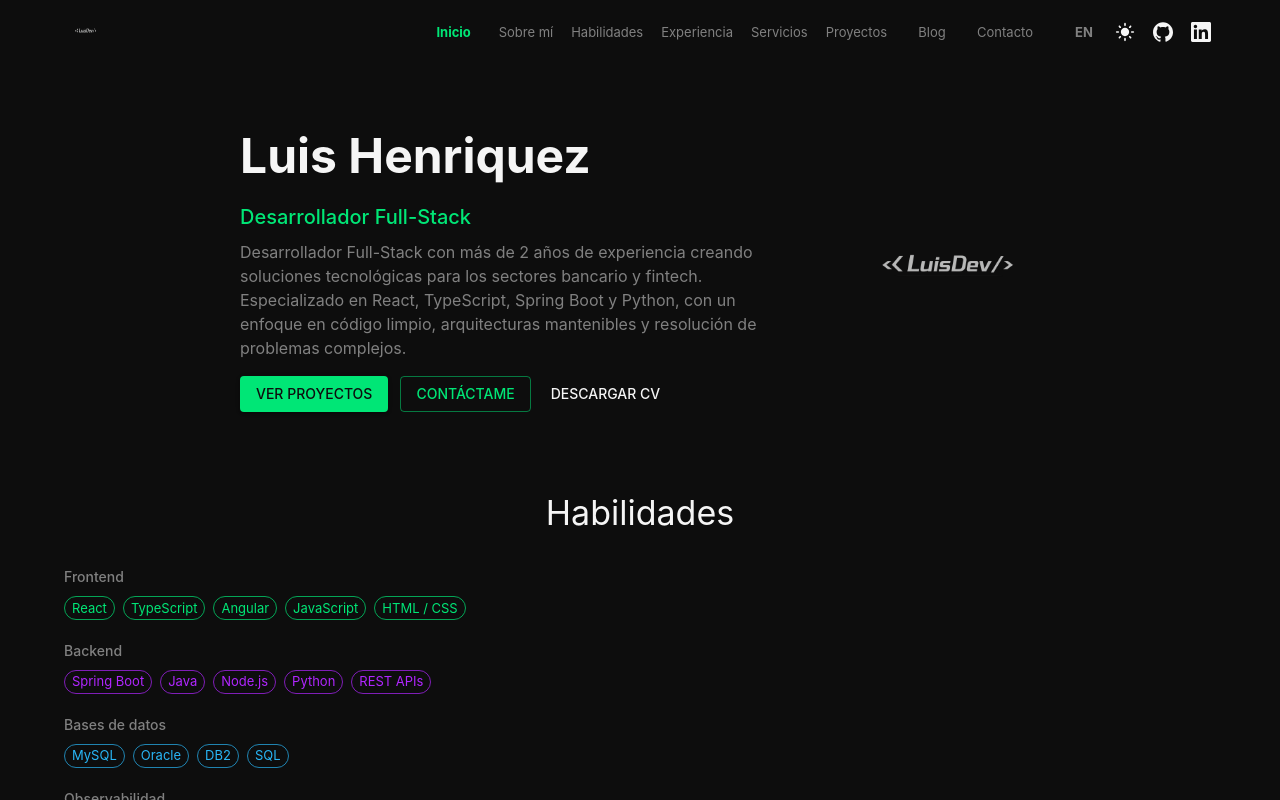
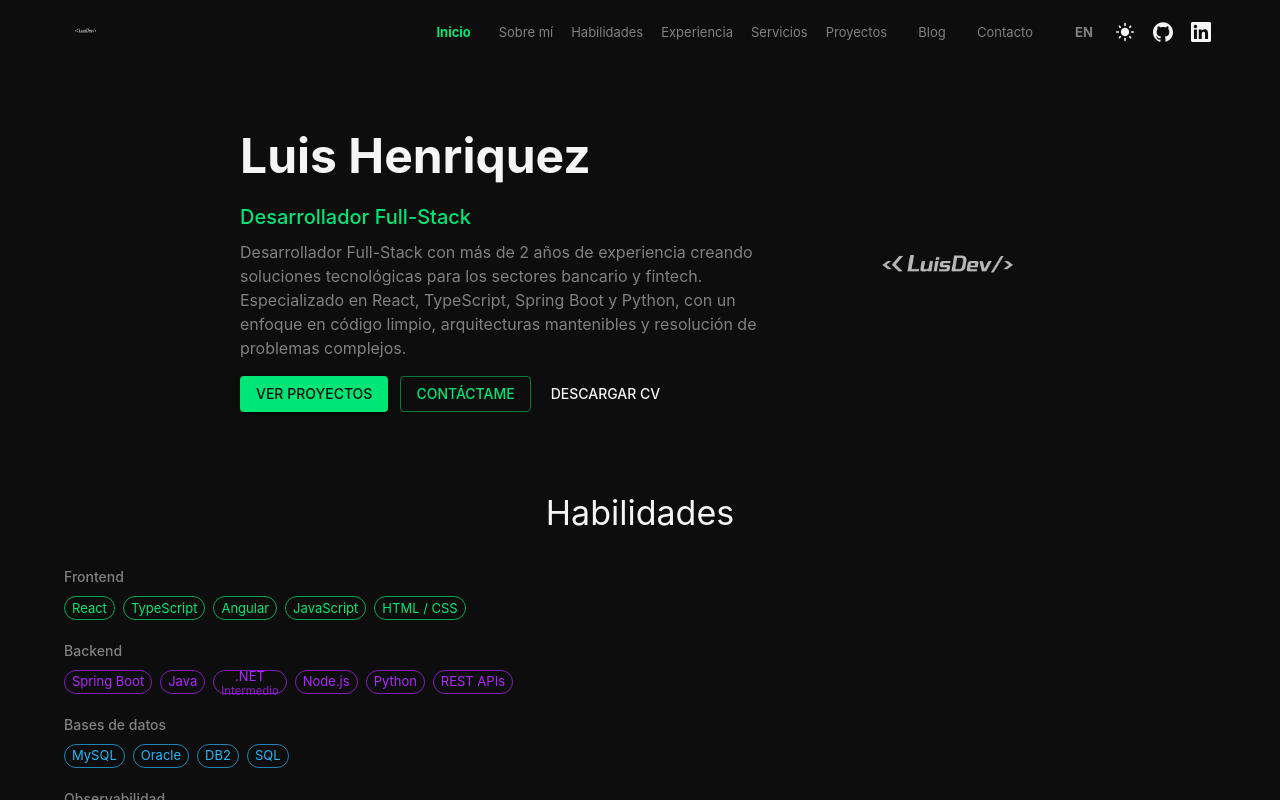
Before and after one commit to luisg210/portfolio, a React (Vite) app: page /portfolio/proyecto/etls-transaccionales in a window 1280 px wide. Both pictures are taken after a click on the picture 86 px from the left and 32 px from the top of the page. Shown: the top 800 px of the page. Built offline with nearby package versions, Linux system fonts and the light colour scheme.

Commit message:
Feat: Add FEL invoicing API project and .NET intermediate skill

```diff
--- a/src/components/Skills.tsx
+++ b/src/components/Skills.tsx
@@ -18,7 +18,27 @@ export const Skills = () => {
             </Typography>
             <Box sx={{ display: 'flex', flexWrap: 'wrap', gap: 1 }}>
               {cat.skills.map(skill => (
-                <Chip key={skill} label={skill} color={cat.color} variant="outlined" size="small" />
+                <Chip
+                  key={skill.name}
+                  color={cat.color}
+                  variant="outlined"
+                  size="small"
+                  label={
+                    skill.level ? (
+                      <Box sx={{ display: 'flex', flexDirection: 'column', alignItems: 'center' }}>
+                        <span>{skill.name}</span>
+                        <Typography
+                          component="span"
+                          sx={{ fontWeight: 500, opacity: 0.65, fontSize: '0.7rem', lineHeight: 1 }}
+                        >
+                          {pick(skill.level, lang)}
+                        </Typography>
+                      </Box>
+                    ) : (
+                      skill.name
+                    )
+                  }
+                />
               ))}
             </Box>
           </Box>
--- a/src/data/portfolio.ts
+++ b/src/data/portfolio.ts
@@ -5,6 +5,8 @@ import etlsShot1 from '@/assets/screenshots/etls-1.svg';
 import etlsShot2 from '@/assets/screenshots/etls-2.svg';
 import saasShot1 from '@/assets/screenshots/saas-1.svg';
 import saasShot2 from '@/assets/screenshots/saas-2.svg';
+import felShot1 from '@/assets/screenshots/fel-1.svg';
+import felShot2 from '@/assets/screenshots/fel-2.svg';
 
 export const profile = {
   name: 'Luis Henriquez',
@@ -146,6 +148,50 @@ export const projectsDescription: ProjectType[] = [
     tech: ['Spring Boot 3', 'Java 17', 'PostgreSQL', 'JWT', 'React', 'TypeScript', 'MinIO'],
     screenshots: [tallerShot1, tallerShot2],
     links: { demo: 'https://taller-web-o9yv.onrender.com/' },
+  },
+  {
+    slug: 'fel-invoicing',
+    title: {
+      es: 'FEL — API de facturación electrónica',
+      en: 'FEL — Electronic invoicing API',
+    },
+    context: {
+      es: 'Freelance · Proyecto y servicio propios',
+      en: 'Freelance · Own project & service',
+    },
+    shortDescription: {
+      es: 'Servicio propio que construye, firma y transmite DTEs FEL de El Salvador.',
+      en: 'Own service that builds, signs and transmits El Salvador FEL DTEs.',
+    },
+    highlights: [
+      {
+        es: 'Emisión de DTEs (FACTURA, CCF, NC, ND, NR, FSE, FEX) según la Normativa de Cumplimiento DTE v2.0',
+        en: 'DTE issuance (FACTURA, CCF, NC, ND, NR, FSE, FEX) per the Normativa de Cumplimiento DTE v2.0',
+      },
+      {
+        es: 'Firma RSA-SHA256 del JSON canónico y transmisión al Ministerio de Hacienda',
+        en: 'RSA-SHA256 signature over the canonical JSON and transmission to the Ministry of Finance',
+      },
+      {
+        es: 'Auth JWT con roles y refresh tokens, límite de intentos de login, PDF con QR/PDF417 y Swagger',
+        en: 'JWT auth with roles and refresh tokens, login rate limit, QR/PDF417 PDF and Swagger',
+      },
+    ],
+    longDescription: {
+      es: 'Servicio propio: una API en Spring Boot 4 y Java 25 para la emisión de facturación electrónica FEL de El Salvador. Construye, firma, transmite y almacena documentos tributarios electrónicos (DTEs) de tipo FACTURA, CCF, NC, ND, NR, FSE y FEX siguiendo la Normativa de Cumplimiento DTE. El pipeline de emisión calcula totales con IVA 13, serializa el JSON canónico, lo firma con RSA-SHA256, lo transmite al Ministerio de Hacienda, persiste el documento con su sello y código de validación, y genera la representación PDF con QR/PDF417. Incluye autenticación JWT con jerarquía de roles y refresh tokens, límite de intentos de login, Swagger y despliegue en Docker como no-root con PostgreSQL.',
+      en: 'Own service: a Spring Boot 4 and Java 25 API for El Salvador FEL electronic invoicing. It builds, signs, transmits and stores electronic tax documents (DTEs) of types FACTURA, CCF, NC, ND, NR, FSE and FEX following the Normativa de Cumplimiento DTE. The emission pipeline computes totals with 13% VAT, serializes the canonical JSON, signs it with RSA-SHA256, transmits it to the Ministry of Finance, persists the document with its seal and validation code, and generates the PDF representation with QR/PDF417. It includes JWT auth with a role hierarchy and refresh tokens, login rate limiting, Swagger and non-root Docker deployment with PostgreSQL.',
+    },
+    tech: [
+      'Spring Boot 4',
+      'Java 25',
+      'PostgreSQL',
+      'JWT',
+      'MapStruct',
+      'OpenPDF',
+      'Docker',
+      'Swagger',
+    ],
+    screenshots: [felShot1, felShot2],
   },
   {
     slug: 'saas-pagos',
@@ -386,36 +432,65 @@ export const featuredSaas: SaasServiceType[] = [
   },
 ];
 
+export type Skill = {
+  name: string;
+  level?: Localized;
+};
+
 export type SkillsCategoryType = {
   label: Localized;
-  skills: string[];
+  skills: Skill[];
   color: 'primary' | 'secondary' | 'info' | 'success' | 'warning';
 };
 
 export const skillsCategories: SkillsCategoryType[] = [
   {
     label: { es: 'Frontend', en: 'Frontend' },
-    skills: ['React', 'TypeScript', 'Angular', 'JavaScript', 'HTML / CSS'],
+    skills: [
+      { name: 'React' },
+      { name: 'TypeScript' },
+      { name: 'Angular' },
+      { name: 'JavaScript' },
+      { name: 'HTML / CSS' },
+    ],
     color: 'primary',
   },
   {
     label: { es: 'Backend', en: 'Backend' },
-    skills: ['Spring Boot', 'Java', 'Node.js', 'Python', 'REST APIs'],
+    skills: [
+      { name: 'Spring Boot' },
+      { name: 'Java' },
+      { name: '.NET', level: { es: 'Intermedio', en: 'Intermediate' } },
+      { name: 'Node.js' },
+      { name: 'Python' },
+      { name: 'REST APIs' },
+    ],
     color: 'secondary',
   },
   {
     label: { es: 'Bases de datos', en: 'Databases' },
-    skills: ['MySQL', 'Oracle', 'DB2', 'SQL'],
+    skills: [{ name: 'MySQL' }, { name: 'Oracle' }, { name: 'DB2' }, { name: 'SQL' }],
     color: 'info',
   },
   {
     label: { es: 'Observabilidad', en: 'Observability' },
-    skills: ['Grafana', 'OpenTelemetry', 'Dynatrace', 'Zabbix'],
+    skills: [
+      { name: 'Grafana' },
+      { name: 'OpenTelemetry' },
+      { name: 'Dynatrace' },
+      { name: 'Zabbix' },
+    ],
     color: 'success',
   },
   {
     label: { es: 'DevOps y herramientas', en: 'DevOps & tools' },
-    skills: ['Docker', 'Git', 'Scrum', 'Clean Code', 'SOLID'],
+    skills: [
+      { name: 'Docker' },
+      { name: 'Git' },
+      { name: 'Scrum' },
+      { name: 'Clean Code' },
+      { name: 'SOLID' },
+    ],
     color: 'warning',
   },
 ];
```
Also changed, not shown: src/components/CardProject.tsx (+1 -9 lines), src/assets/screenshots/fel-1.svg (added), src/assets/screenshots/fel-2.svg (added).
